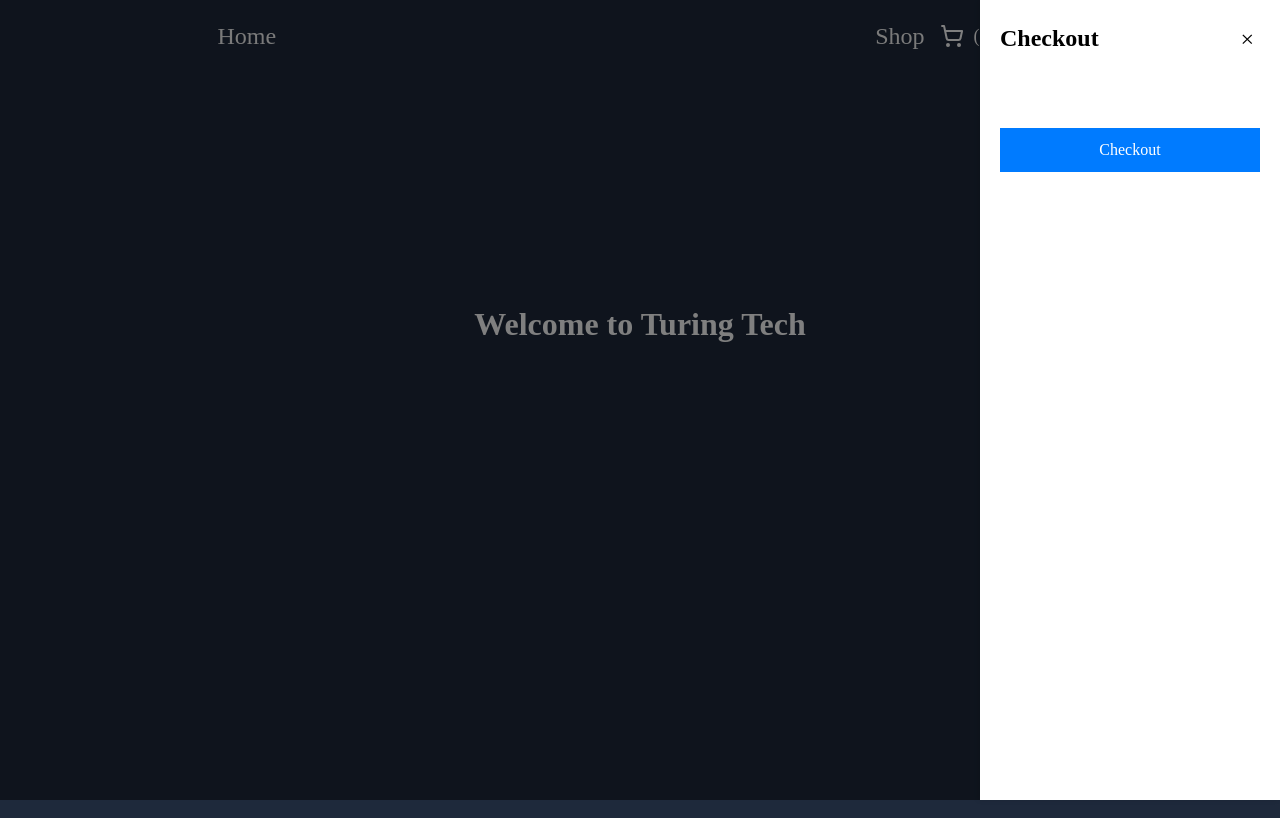
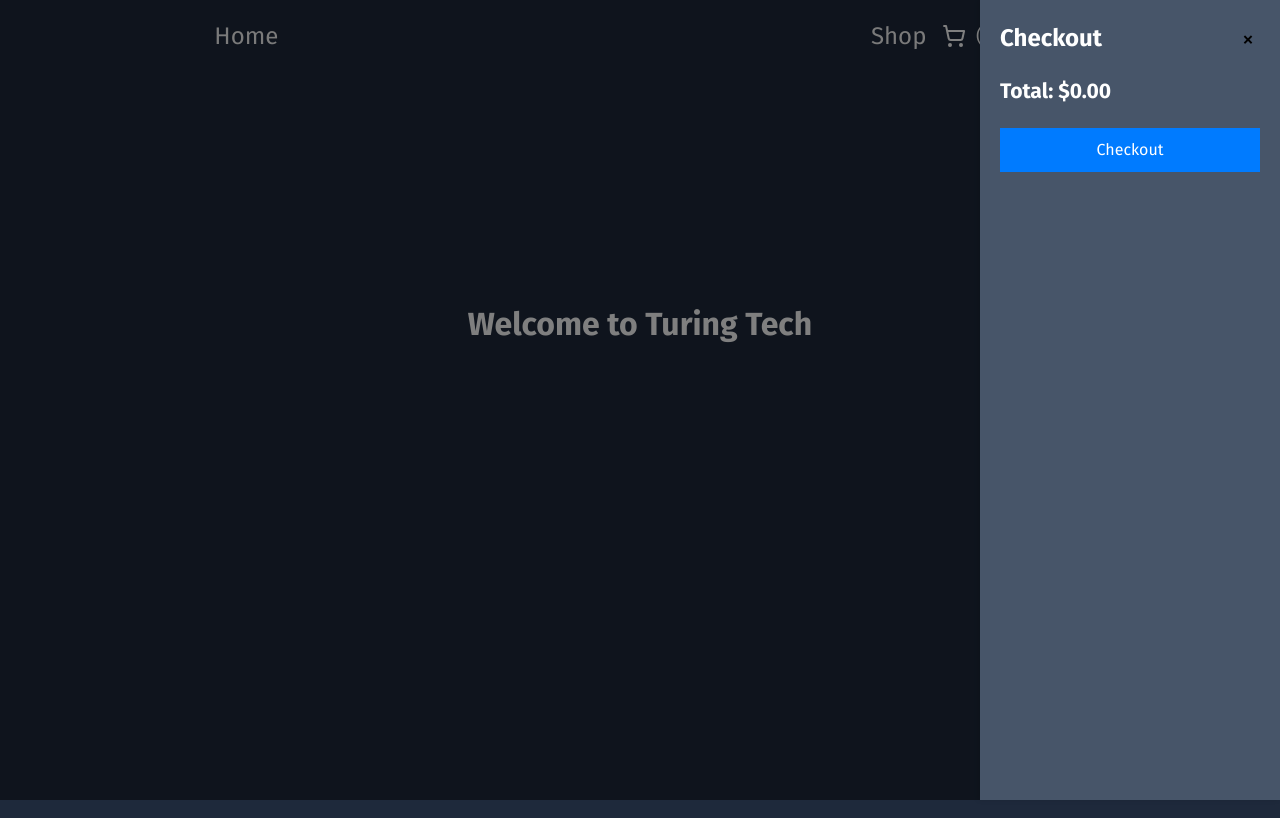
Before and after one commit to frrst-ian/shopping-cart, a React (Vite) app: page / in a window 1280 px wide. Both pictures are taken after a click on the element "(0)". Built offline with nearby package versions, Linux system fonts and the light colour scheme.

Commit message:
chore(style): change font to fira sans(root)

```diff
--- a/src/App.css
+++ b/src/App.css
@@ -1,3 +1,5 @@
+@import url("https://fonts.googleapis.com/css2?family=Fira+Sans:ital,wght@0,100;0,200;0,300;0,400;0,500;0,600;0,700;0,800;0,900;1,100;1,200;1,300;1,400;1,500;1,600;1,700;1,800;1,900&family=Inter:ital,opsz,wght@1,14..32,100..900&display=swap");
+
 /* 1. Use a more-intuitive box-sizing model */
 *,
 *::before,
@@ -87,10 +89,10 @@ body {
 }
 
 .card-list {
-    padding: 24px;
+  padding: 24px;
 }
 .card-list > h1 {
-    text-align: center;
+  text-align: center;
 }
 
 .App {
@@ -101,3 +103,7 @@ body {
   color: white;
   font-size: 18px;
 }
+
+#root {
+  font-family: 'Fira Sans' , serif;
+}
--- a/src/components/Checkout.css
+++ b/src/components/Checkout.css
@@ -13,7 +13,7 @@
   .checkout-sidebar {
     width: 300px;
     height: 100%;
-    background: white;
+    background: #475569;
     padding: 20px;
     box-shadow: -2px 0 5px rgba(0, 0, 0, 0.1);
     overflow-y: auto;
@@ -55,3 +55,7 @@
   .checkout-button:hover {
     background: #0056b3;
   }
+
+  h2 {
+    color: white;
+  }
```
